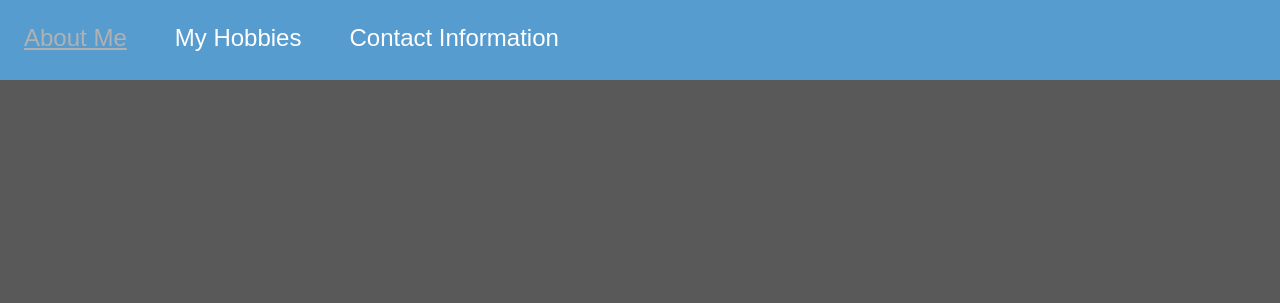
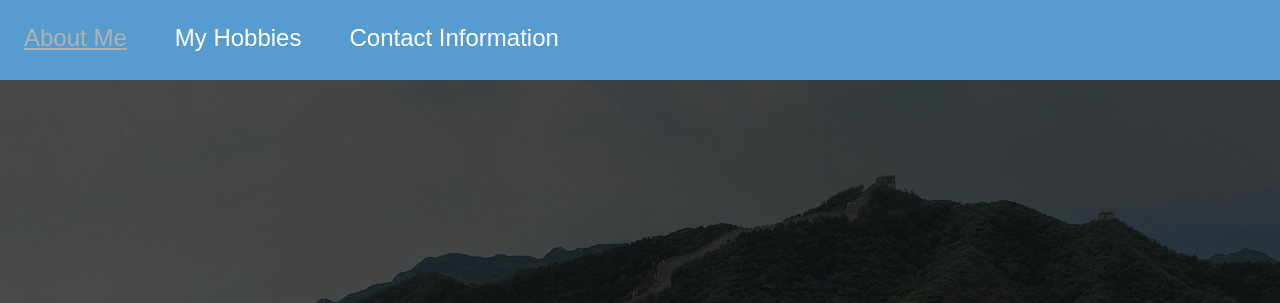
Before and after one commit to kkaafrank/website, a plain HTML site: page index.html in a window 1280 px wide. Shown: the top 303 px of the page. Drawn offline with Linux system fonts and the light colour scheme.

Commit message:
Update index.css

```diff
--- a/index.css
+++ b/index.css
@@ -48,7 +48,7 @@ html{
     display: table;
     width: 100%;
     height: 60vh;
-    background: linear-gradient(rgba(0, 0, 0, .65), rgba(0, 0, 0, .65)), url('./images/great_wall.JPG') no-repeat scroll center;
+    background: linear-gradient(rgba(0, 0, 0, .65), rgba(0, 0, 0, .65)), url('./images/great wall.png') no-repeat scroll center;
     background-size: cover;
     background-attachment: fixed;
     overflow: hidden;
```
